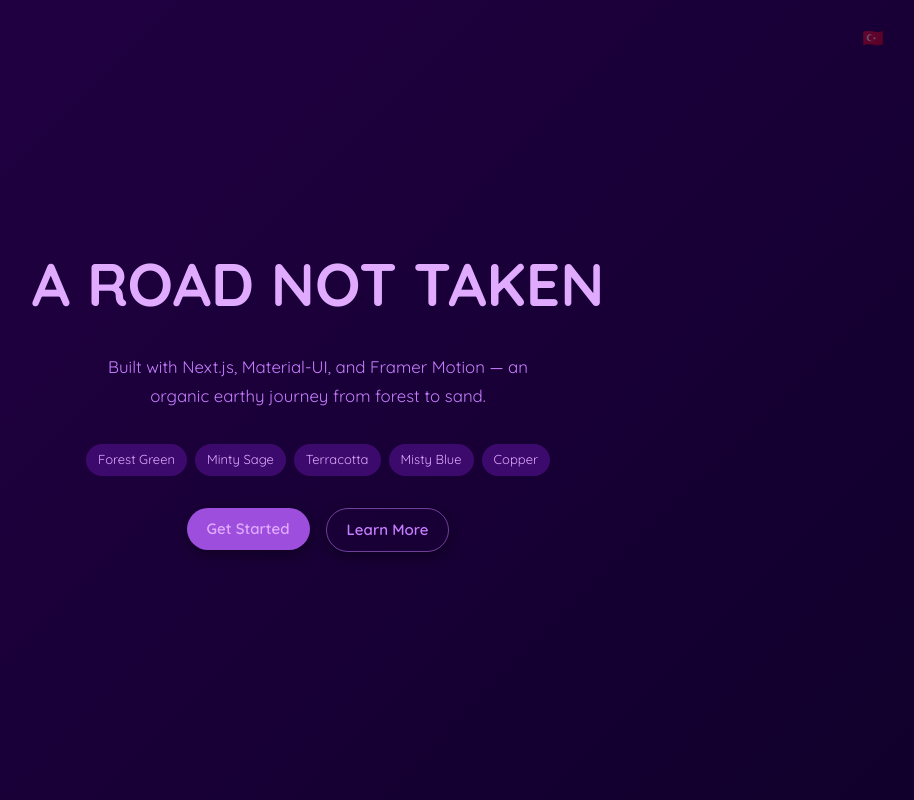
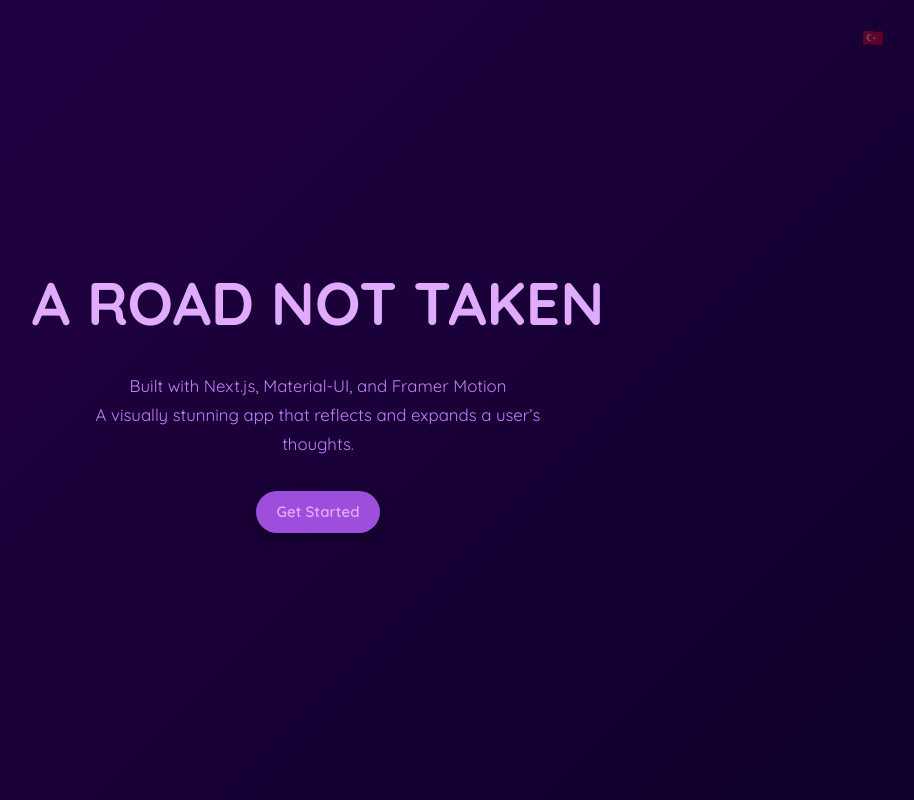
Before and after one commit to denizerisen/univenn-hackathon, a Next.js app: page / in a window 1280 px wide. Shown: the whole page, without its empty margins (322-1236 px from the left). Built offline with nearby package versions, Linux system fonts and the light colour scheme; some icons are missing.

Commit message:
Update page.tsx

```diff
--- a/src/app/page.tsx
+++ b/src/app/page.tsx
@@ -121,36 +121,9 @@
         <Typography variant="h2">A ROAD NOT TAKEN</Typography>
 
         <Typography variant="body1" color="text.secondary" maxWidth={480}>
-          Built with Next.js, Material-UI, and Framer Motion — an organic earthy
-          journey from forest to sand.
+          Built with Next.js, Material-UI, and Framer Motion <br /> A visually
+          stunning app that reflects and expands a user’s thoughts.
         </Typography>
-
-        {/* Accent chips */}
-        <Stack
-          direction="row"
-          spacing={1}
-          flexWrap="wrap"
-          justifyContent="center"
-        >
-          {[
-            { label: "Forest Green", color: isLight ? "#2C6E49" : undefined },
-            { label: "Minty Sage", color: isLight ? "#4C956C" : undefined },
-            { label: "Terracotta", color: isLight ? "#C97B5A" : undefined },
-            { label: "Misty Blue", color: isLight ? "#8BB3C8" : undefined },
-            { label: "Copper", color: isLight ? "#D68C45" : undefined },
-          ].map(({ label, color }) => (
-            <motion.div
-              key={label}
-              whileHover={{ scale: 1.08 }}
-              transition={{ type: "spring", stiffness: 300 }}
-            >
-              <Chip
-                label={label}
-                sx={color ? { backgroundColor: color, color: "#FEFEE3" } : {}}
-              />
-            </motion.div>
-          ))}
-        </Stack>
 
         <Stack direction="row" spacing={2}>
           <motion.div whileHover={{ scale: 1.05 }} whileTap={{ scale: 0.97 }}>
@@ -164,11 +137,11 @@
               Get Started
             </Button>
           </motion.div>
-          <motion.div whileHover={{ scale: 1.05 }} whileTap={{ scale: 0.97 }}>
+          {/* <motion.div whileHover={{ scale: 1.05 }} whileTap={{ scale: 0.97 }}>
             <Button variant="outlined" size="large" color="secondary">
               Learn More
             </Button>
-          </motion.div>
+          </motion.div> */}
         </Stack>
       </Box>
     </Container>
```
